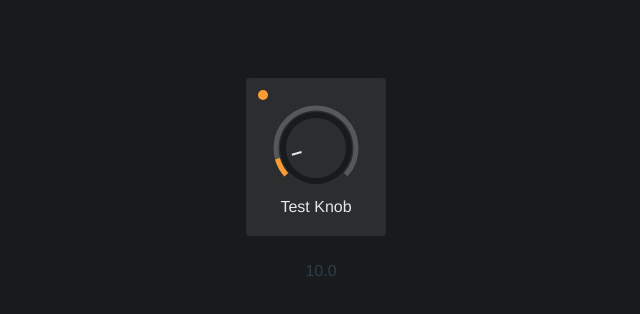
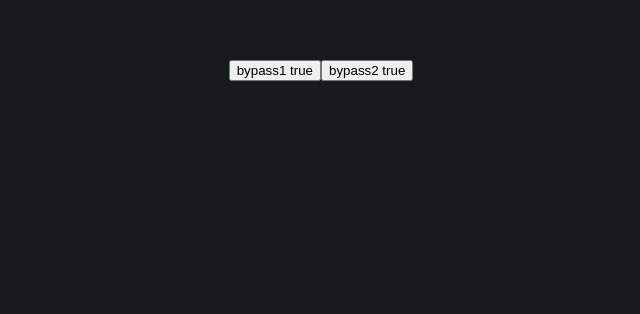
Before and after one commit to warrengalyen/polyforce, a Vue app: page / in a window 1280 px wide. Shown: the top 314 px of the page, without its empty margins (319-959 px from the left). Built offline with nearby package versions, Linux system fonts and the light colour scheme.

Commit message:
create effect component

```diff
--- a/src/App.vue
+++ b/src/App.vue
@@ -1,6 +1,6 @@
 <template>
   <div id="app">
-    <control v-model="val"></control>
+    <Effect />
   </div>
 </template>
 
--- /dev/null
+++ b/src/components/global/Effect.vue
@@ -0,0 +1,71 @@
+<template>
+  <div v-if="ready">
+    <button @click="fx1.toggleBypass()">bypass1 {{ fx1.bypass }}</button>
+    <button @click="fx2.toggleBypass()">bypass2 {{ fx2.bypass }}</button>
+  </div>
+</template>
+
+<script>
+import * as Tone from "tone";
+class FX extends Tone.ToneAudioNode {
+  constructor(options) {
+    super();
+    this.effect = new options.effect(options.options);
+    this._bypass = options.bypass;
+    this._lastBypass = options.bypass;
+    this.input = new Tone.Gain();
+    this.output = new Tone.Gain();
+    this.effect.connect(this.output);
+    this.activate(!options.bypass); // initialize effect
+  }
+  get bypass() {
+    return this._bypass;
+  }
+  set bypass(val) {
+    if (this._lastBypass === val) return;
+    this._bypass = Boolean(val);
+    this.activate(!val);
+    this._lastBypass = val;
+  }
+  activate(doActivate) {
+    if (doActivate) {
+      this.input.disconnect();
+      this.input.connect(this.effect);
+    } else {
+      this.input.disconnect();
+      this.input.connect(this.output);
+    }
+  }
+  toggleBypass() {
+    this.bypass = !this._bypass;
+  }
+  dispose() {
+    super.dispose();
+    this.effect.dispose();
+    return this;
+  }
+}
+export default {
+  data() {
+    return {
+      synth: null,
+      fx1: null,
+      fx2: null,
+      ready: false
+    };
+  },
+  mounted() {
+    this.synth = new Tone.Oscillator();
+    // this.synth.start();
+    this.fx1 = new FX({
+      effect: Tone.Distortion,
+      options: { distortion: 0.8 },
+      bypass: true
+    });
+    this.fx2 = new FX({ effect: Tone.Phaser, bypass: true });
+    this.synth.chain(this.fx1, this.fx2, Tone.Destination);
+    this.ready = true;
+  }
+};
+</script>
+<style lang="scss"></style>
```
